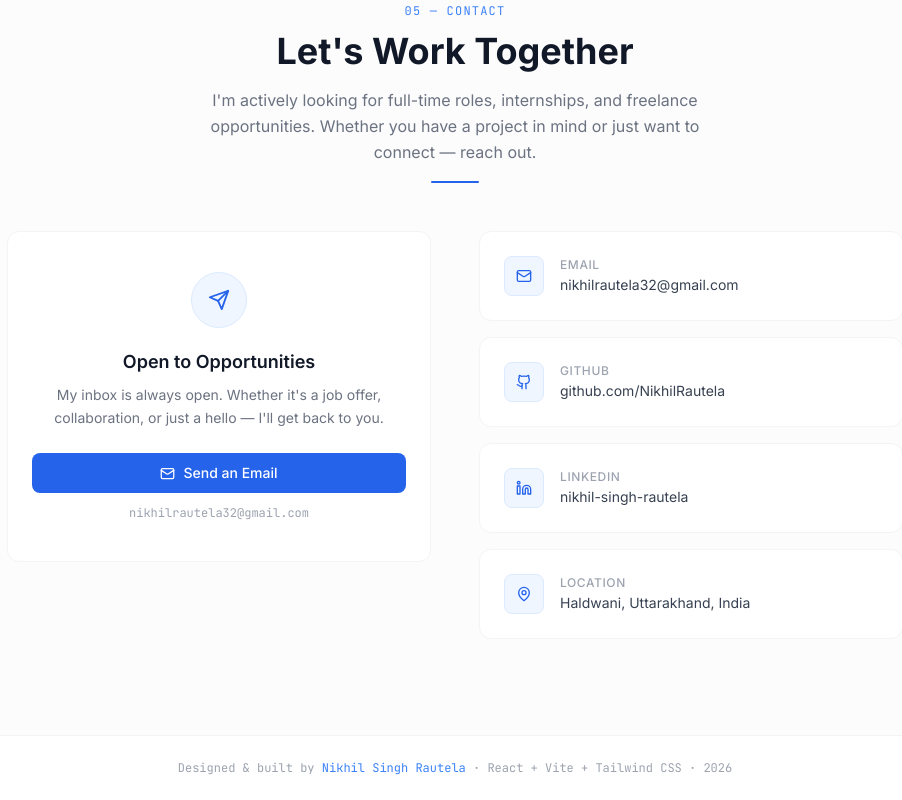
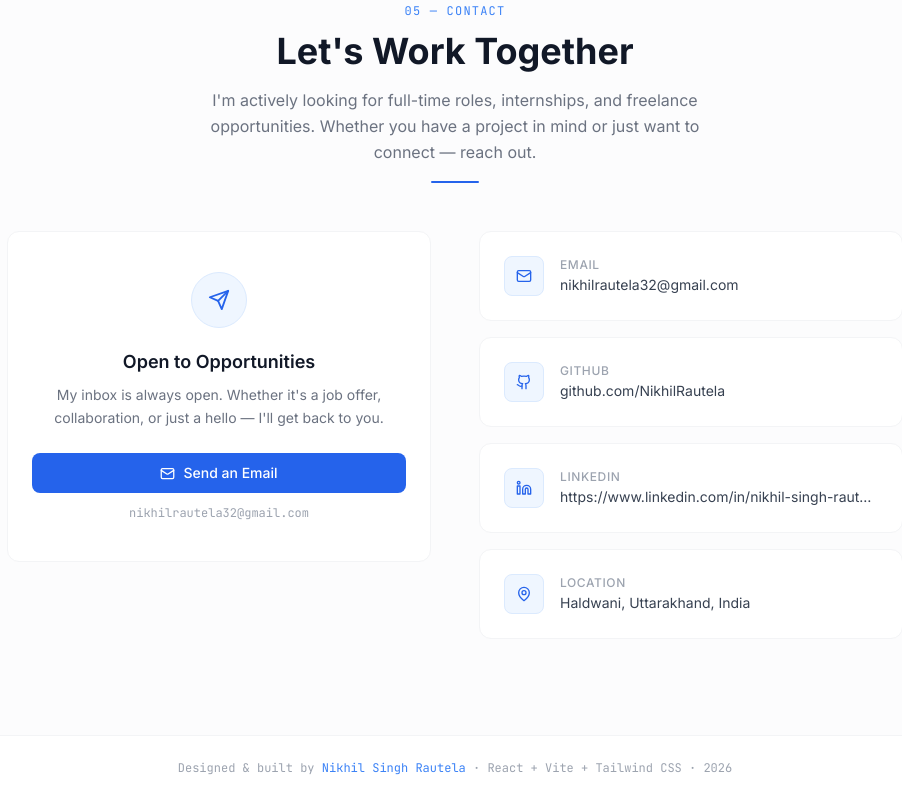
Before and after one commit to NikhilRautela/NikhilPortfolio, a React (Vite) app: page / in a window 1280 px wide. Shown: the part 4247-5047 px from the top of the page, without its empty margins (185-1087 px from the left). Built offline with nearby package versions, Linux system fonts and the light colour scheme.

Commit message:
Added social media link to portfolio

```diff
--- a/src/components/Contact.jsx
+++ b/src/components/Contact.jsx
@@ -18,7 +18,7 @@ const contactLinks = [
   {
     icon: Linkedin,
     label: 'LinkedIn',
-    value: 'nikhil-singh-rautela',
+    value: 'https://www.linkedin.com/in/nikhil-singh-rautela-46487224a/',
     href: personalInfo.linkedin,
   },
   {
```
